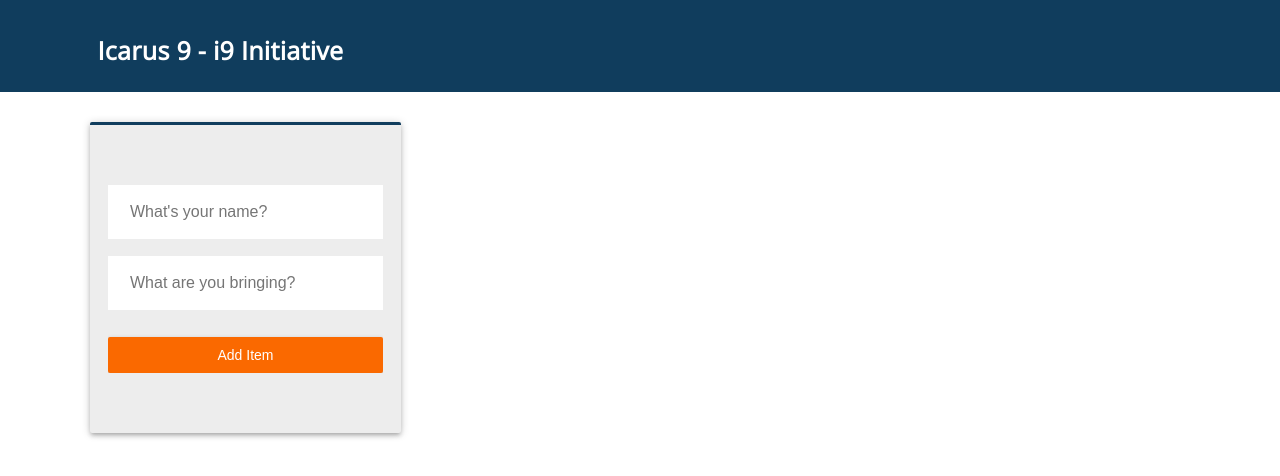
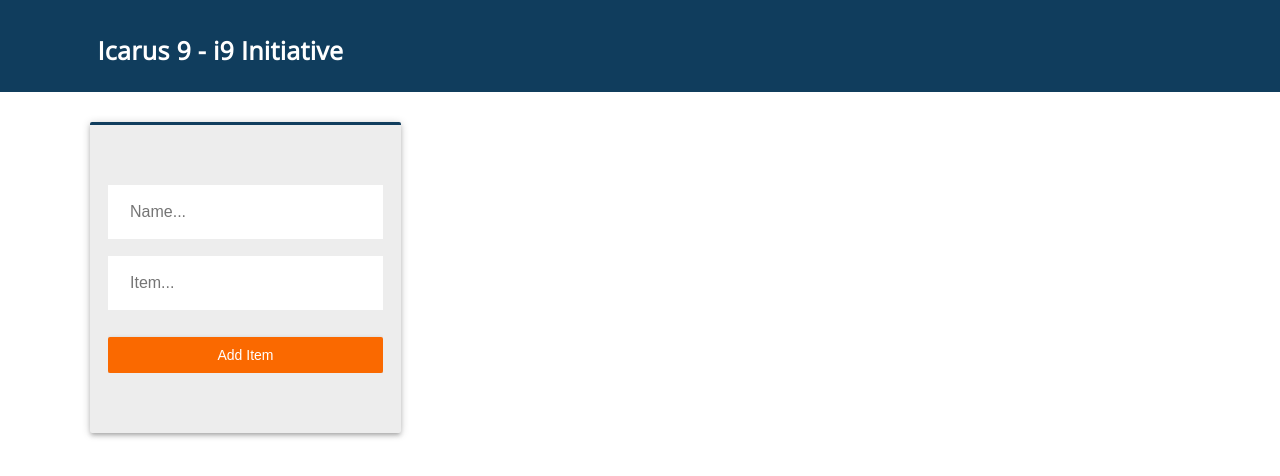
Before and after one commit to kenhoward/Icarus_9, a React (Create React App) app: page / in a window 1280 px wide. Shown: the top 476 px of the page. Built offline with nearby package versions, Linux system fonts and the light colour scheme.

Commit message:
minor updates

```diff
--- a/public/index.html
+++ b/public/index.html
@@ -9,6 +9,7 @@
 
     <link rel="stylesheet" href="https://fonts.googleapis.com/css?family=Open+Sans">
     <link rel="stylesheet" href="https://maxcdn.bootstrapcdn.com/font-awesome/4.7.0/css/font-awesome.min.css">
+    <link href="https://fonts.googleapis.com/css?family=Orbitron" rel="stylesheet">
     <meta
       name="viewport"
       content="width=device-width, initial-scale=1, shrink-to-fit=no"
--- a/src/App.js
+++ b/src/App.js
@@ -14,8 +14,8 @@ class App extends Component {
         <div className='container'>
           <section className='add-item'>
               <form>
-                <input type="text" name="username" placeholder="What's your name?" />
-                <input type="text" name="currentItem" placeholder="What are you bringing?" />
+                <input type="text" name="username" placeholder="Name..." />
+                <input type="text" name="currentItem" placeholder="Item..." />
                 <button>Add Item</button>
               </form>
           </section>
--- a/src/index.css
+++ b/src/index.css
@@ -1,14 +1,9 @@
 body {
   margin: 0;
   padding: 0;
-  font-family: -apple-system, BlinkMacSystemFont, "Segoe UI", "Roboto", "Oxygen",
-    "Ubuntu", "Cantarell", "Fira Sans", "Droid Sans", "Helvetica Neue",
-    sans-serif;
-  -webkit-font-smoothing: antialiased;
-  -moz-osx-font-smoothing: grayscale;
+  font-family: 'Orbitron', sans-serif;
 }
 
 code {
-  font-family: source-code-pro, Menlo, Monaco, Consolas, "Courier New",
-    monospace;
+  font-family: 'Orbitron', sans-serif;
 }
```
